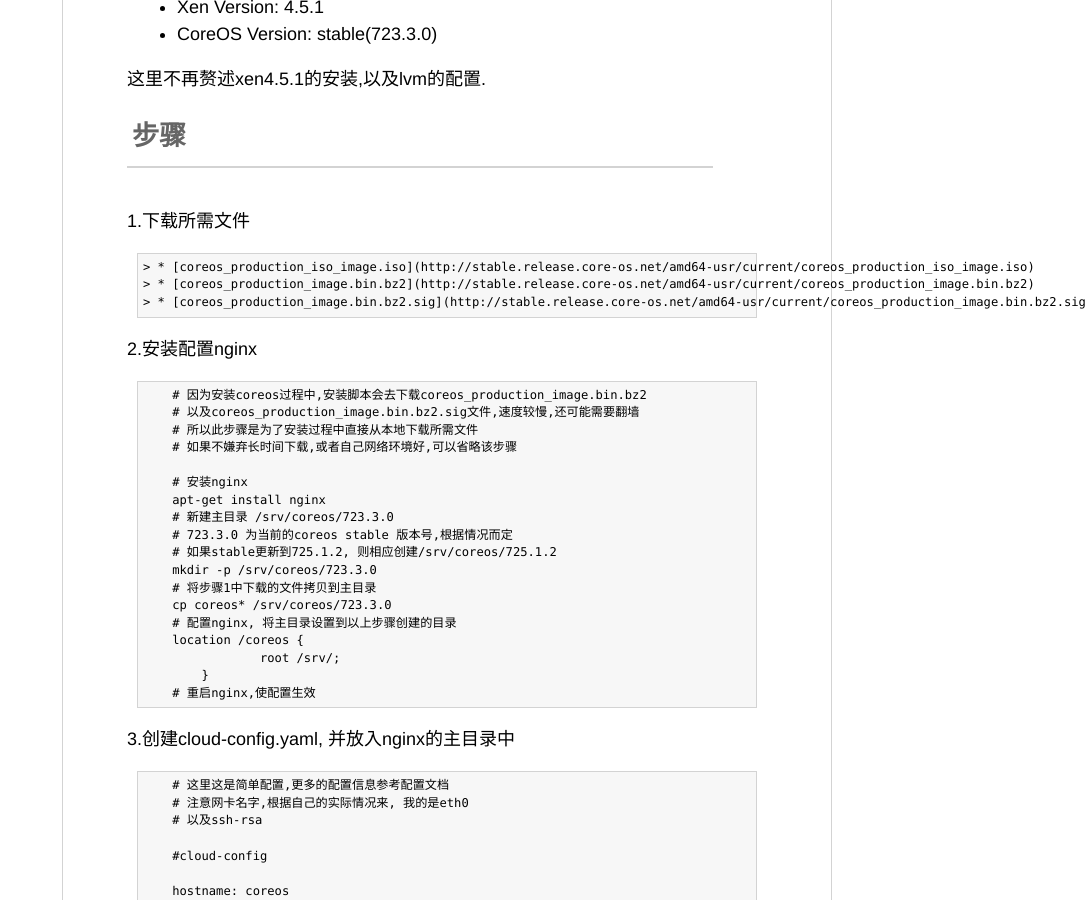
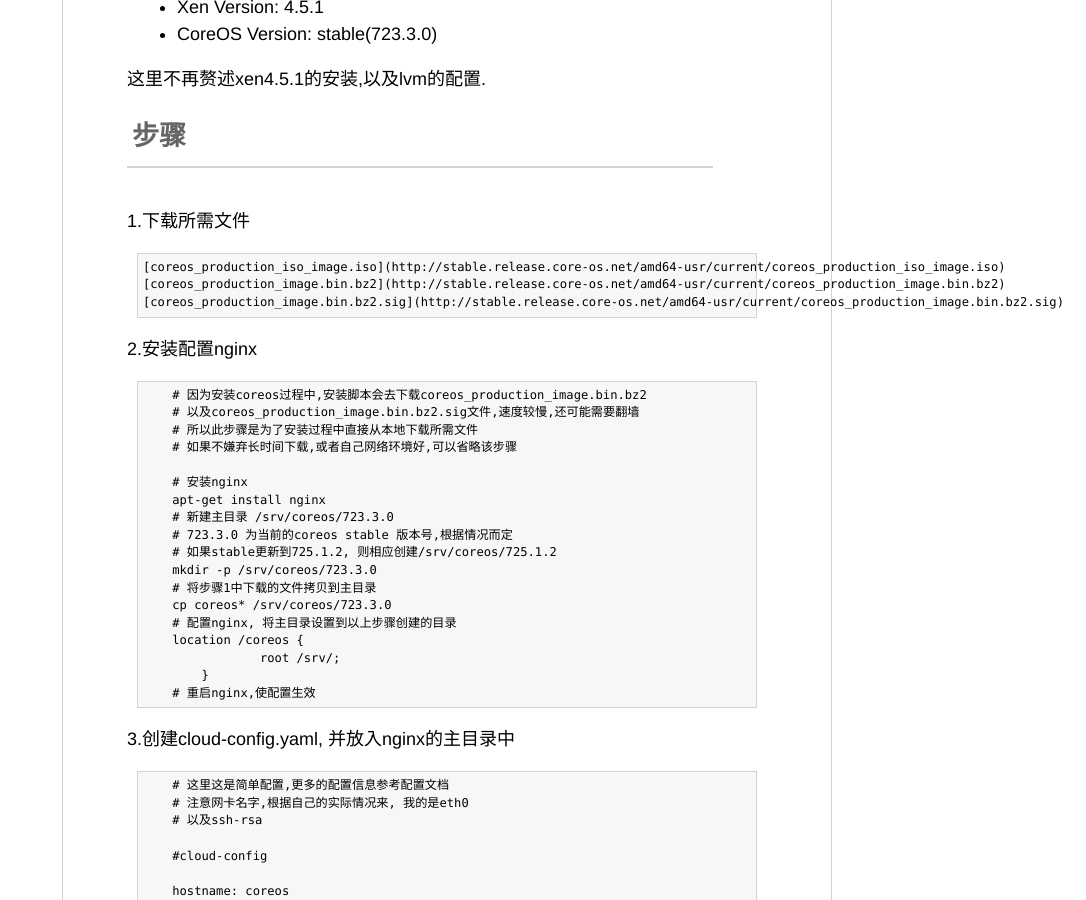
Before and after one commit to wheatliu/wheatliu.github.com, a Jekyll site: the page built from _posts/2015-08-19-install-coreos-to-xen.md, in a window 1280 px wide and 900 px high, scrolled down 385 px. Shown: the whole window, without its empty margins (194-1280 px from the left). Built offline with Jekyll 4.4.1, drawn with Linux system fonts in a browser that asks for light colours; Markdown is read by kramdown in place of the engine named in the settings.

```diff
--- a/_posts/2015-08-19-install-coreos-to-xen.md
+++ b/_posts/2015-08-19-install-coreos-to-xen.md
@@ -16,9 +16,9 @@ title: xen安装coreos
 
 1.下载所需文件
 
-    > * [coreos_production_iso_image.iso](http://stable.release.core-os.net/amd64-usr/current/coreos_production_iso_image.iso)
-    > * [coreos_production_image.bin.bz2](http://stable.release.core-os.net/amd64-usr/current/coreos_production_image.bin.bz2)
-    > * [coreos_production_image.bin.bz2.sig](http://stable.release.core-os.net/amd64-usr/current/coreos_production_image.bin.bz2.sig)
+    [coreos_production_iso_image.iso](http://stable.release.core-os.net/amd64-usr/current/coreos_production_iso_image.iso)
+    [coreos_production_image.bin.bz2](http://stable.release.core-os.net/amd64-usr/current/coreos_production_image.bin.bz2)
+    [coreos_production_image.bin.bz2.sig](http://stable.release.core-os.net/amd64-usr/current/coreos_production_image.bin.bz2.sig)
 
 
 2.安装配置nginx
```
